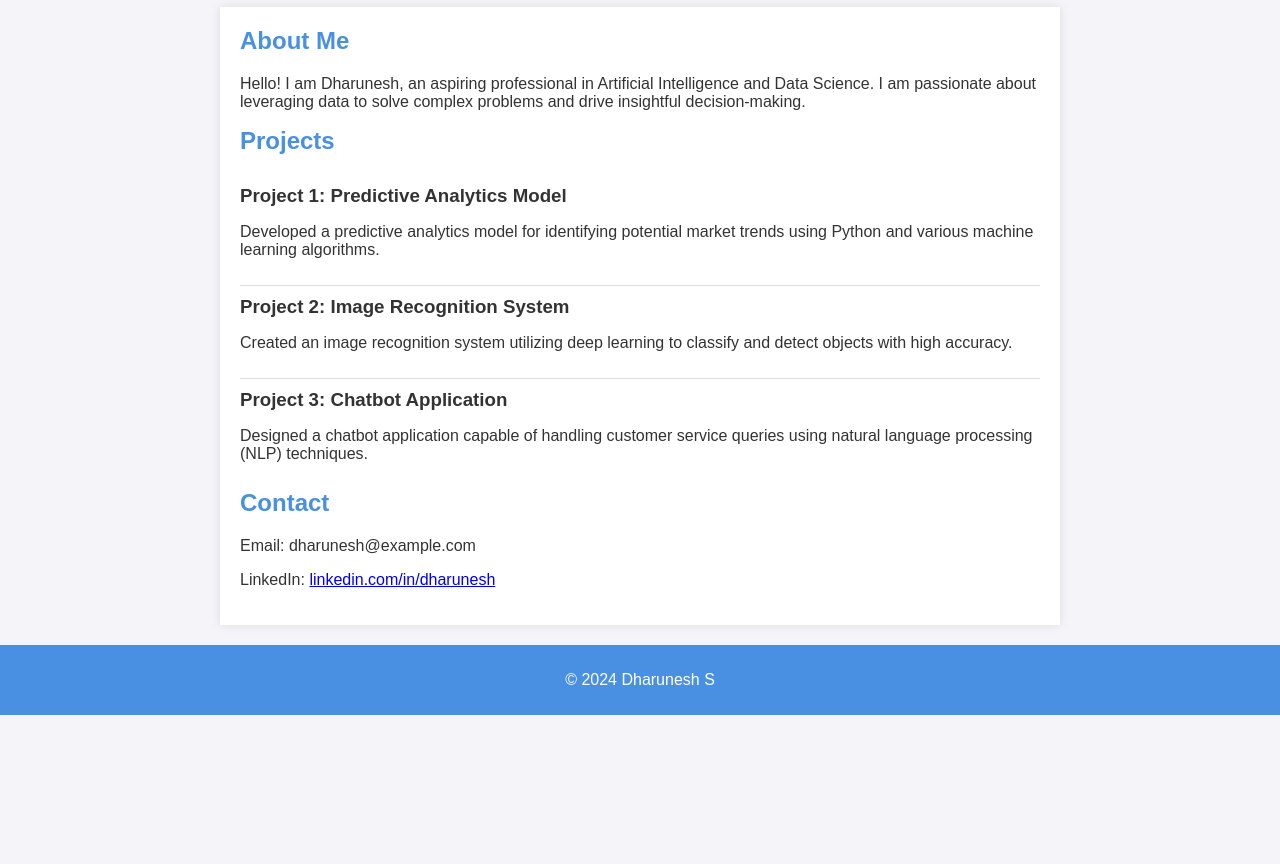
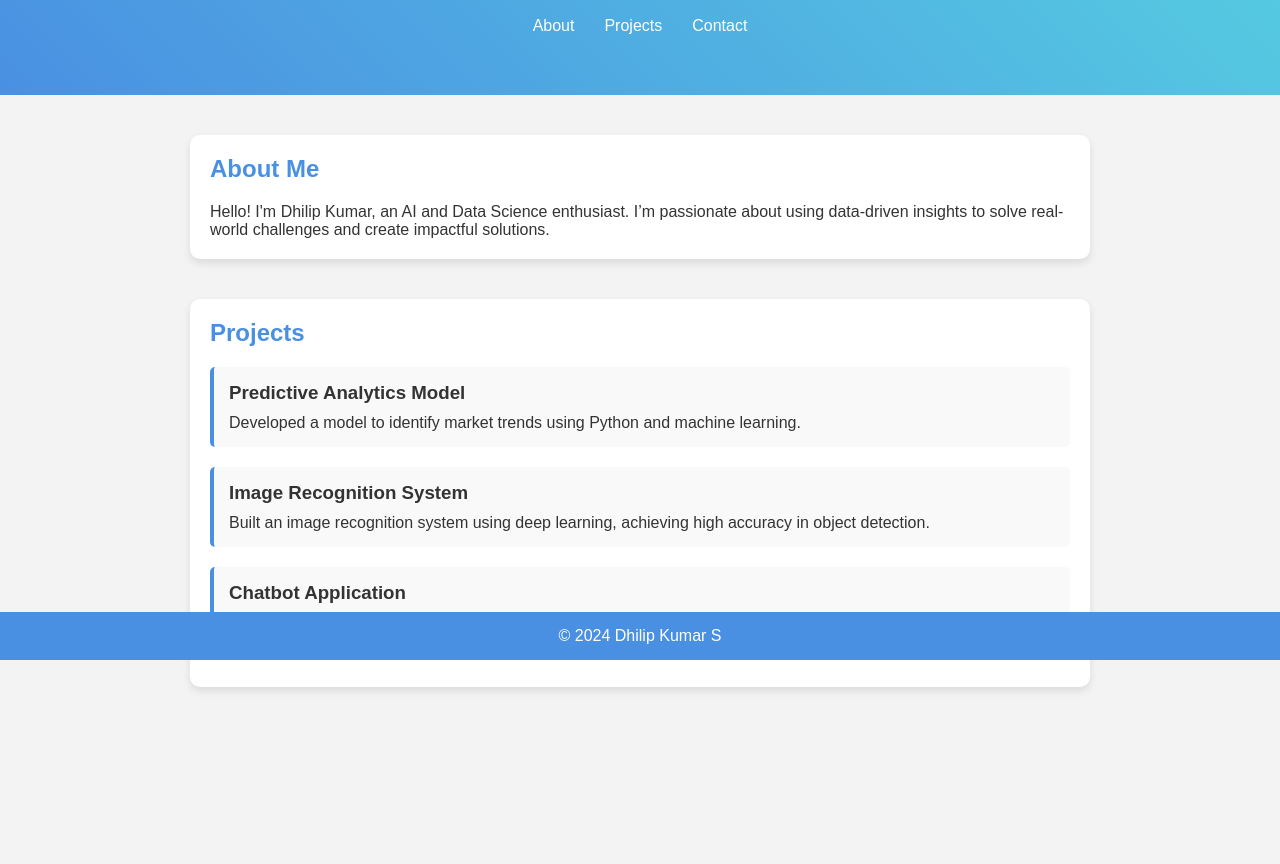
Before and after one commit to DhilipKumar-Creator/PORTFOLIO, a plain HTML site: page index.html in a window 1280 px wide. Shown: the part 140-1004 px from the top of the page. Before the commit the page ends 855 px from the top, so only its background shows below. Drawn offline with Linux system fonts and the light colour scheme.

Commit message:
Update index.html

```diff
--- a/index.html
+++ b/index.html
@@ -3,87 +3,166 @@
 <head>
     <meta charset="UTF-8">
     <meta name="viewport" content="width=device-width, initial-scale=1.0">
-    <title>Portfolio | Dharunesh S</title>
+    <title>Dhilip Kumar S - Portfolio</title>
     <style>
-        body {
-            font-family: Arial, sans-serif;
+        * {
             margin: 0;
             padding: 0;
-            background-color: #f4f4f9;
+            box-sizing: border-box;
+            scroll-behavior: smooth;
+        }
+        body {
+            font-family: 'Arial', sans-serif;
             color: #333;
+            background: #f3f3f3;
         }
         header {
-            background-color: #4a90e2;
+            background: linear-gradient(45deg, #4a90e2, #56cfe1);
+            padding: 60px 20px;
+            text-align: center;
             color: white;
+        }
+        header h1 {
+            font-size: 2.5em;
+            margin-bottom: 10px;
+        }
+        header p {
+            font-size: 1.2em;
+        }
+        .nav {
+            display: flex;
+            justify-content: center;
+            gap: 30px;
+            margin-top: 20px;
+        }
+        .nav a {
+            color: white;
+            text-decoration: none;
+            font-size: 1em;
+            transition: color 0.3s;
+        }
+        .nav a:hover {
+            color: #f0e130;
+        }
+        .container {
+            max-width: 900px;
+            margin: 40px auto;
             padding: 20px;
-            text-align: center;
+            background: white;
+            box-shadow: 0 4px 8px rgba(0, 0, 0, 0.1);
+            border-radius: 10px;
+            opacity: 0;
+            transform: translateY(50px);
+            transition: opacity 0.6s ease-out, transform 0.6s ease-out;
         }
-        h1 {
-            margin: 0;
+        .container.show {
+            opacity: 1;
+            transform: translateY(0);
         }
-        .content {
-            max-width: 800px;
-            margin: 20px auto;
-            padding: 20px;
-            background-color: white;
-            box-shadow: 0 0 10px rgba(0, 0, 0, 0.1);
+        h2 {
+            color: #4a90e2;
+            margin-bottom: 20px;
         }
-        .section-title {
+        .about, .projects, .contact {
+            margin-bottom: 40px;
+        }
+        .project-item {
+            background: #f9f9f9;
+            padding: 15px;
+            border-left: 4px solid #4a90e2;
+            margin-bottom: 20px;
+            border-radius: 5px;
+        }
+        .project-item h3 {
+            color: #333;
+            margin: 0 0 10px;
+        }
+        .contact-info {
+            display: flex;
+            gap: 20px;
+        }
+        .contact-info a {
             color: #4a90e2;
-            margin-top: 0;
-        }
-        .project {
-            border-bottom: 1px solid #ddd;
-            padding: 10px 0;
-        }
-        .project:last-child {
-            border-bottom: none;
-        }
-        .project h3 {
-            margin: 0;
-            color: #333;
+            text-decoration: none;
+            font-weight: bold;
         }
         footer {
             text-align: center;
-            padding: 10px;
-            background-color: #4a90e2;
+            padding: 15px;
+            background: #4a90e2;
             color: white;
+            position: fixed;
+            width: 100%;
+            bottom: 0;
+        }
+        @media (max-width: 600px) {
+            header h1 {
+                font-size: 2em;
+            }
+            .nav {
+                flex-direction: column;
+                gap: 15px;
+            }
         }
     </style>
 </head>
 <body>
+
 <header>
-        <h1>Dharunesh S</h1>
+    <h1>Dhilip Kumar S</h1>
     <p>Artificial Intelligence & Data Science Department</p>
+    <nav class="nav">
+        <a href="#about">About</a>
+        <a href="#projects">Projects</a>
+        <a href="#contact">Contact</a>
+    </nav>
 </header>
-    <div class="content">
-        <section>
-            <h2 class="section-title">About Me</h2>
-            <p>Hello! I am Dharunesh, an aspiring professional in Artificial Intelligence and Data Science. I am passionate about leveraging data to solve complex problems and drive insightful decision-making.</p>
-        </section>
-        <section>
-            <h2 class="section-title">Projects</h2>
-            <div class="project">
-                <h3>Project 1: Predictive Analytics Model</h3>
-                <p>Developed a predictive analytics model for identifying potential market trends using Python and various machine learning algorithms.</p>
+
+<div id="about" class="container about">
+    <h2>About Me</h2>
+    <p>Hello! I'm Dhilip Kumar, an AI and Data Science enthusiast. I’m passionate about using data-driven insights to solve real-world challenges and create impactful solutions.</p>
 </div>
-            <div class="project">
-                <h3>Project 2: Image Recognition System</h3>
-                <p>Created an image recognition system utilizing deep learning to classify and detect objects with high accuracy.</p>
+
+<div id="projects" class="container projects">
+    <h2>Projects</h2>
+    <div class="project-item">
+        <h3>Predictive Analytics Model</h3>
+        <p>Developed a model to identify market trends using Python and machine learning.</p>
     </div>
-            <div class="project">
-                <h3>Project 3: Chatbot Application</h3>
-                <p>Designed a chatbot application capable of handling customer service queries using natural language processing (NLP) techniques.</p>
+    <div class="project-item">
+        <h3>Image Recognition System</h3>
+        <p>Built an image recognition system using deep learning, achieving high accuracy in object detection.</p>
     </div>
-        </section>
-        <section>
-            <h2 class="section-title">Contact</h2>
-            <p>Email: dharunesh@example.com</p>
-            <p>LinkedIn: <a href="https://linkedin.com/in/dharunesh" target="_blank">linkedin.com/in/dharunesh</a></p>
-        </section>
+    <div class="project-item">
+        <h3>Chatbot Application</h3>
+        <p>Created a chatbot that handles customer service queries using NLP techniques.</p>
     </div>
+</div>
+
+<div id="contact" class="container contact">
+    <h2>Contact</h2>
+    <div class="contact-info">
+        <p>Email: <a href="mailto:dhilipkumar@example.com">dhilipkumar@example.com</a></p>
+        <p>LinkedIn: <a href="https://linkedin.com/in/dhilipkumar" target="_blank">linkedin.com/in/dhilipkumar</a></p>
+    </div>
+</div>
+
 <footer>
-        <p>&copy; 2024 Dharunesh S</p>
+    <p>&copy; 2024 Dhilip Kumar S</p>
 </footer>
+
+<script>
+    window.addEventListener('scroll', function() {
+        const containers = document.querySelectorAll('.container');
+        containers.forEach(container => {
+            const containerPosition = container.getBoundingClientRect().top;
+            const screenPosition = window.innerHeight / 1.3;
+            if (containerPosition < screenPosition) {
+                container.classList.add('show');
+            }
+        });
+    });
+</script>
+
 </body>
 </html>
```
Lines whose indentation alone changed are shown as unchanged.
